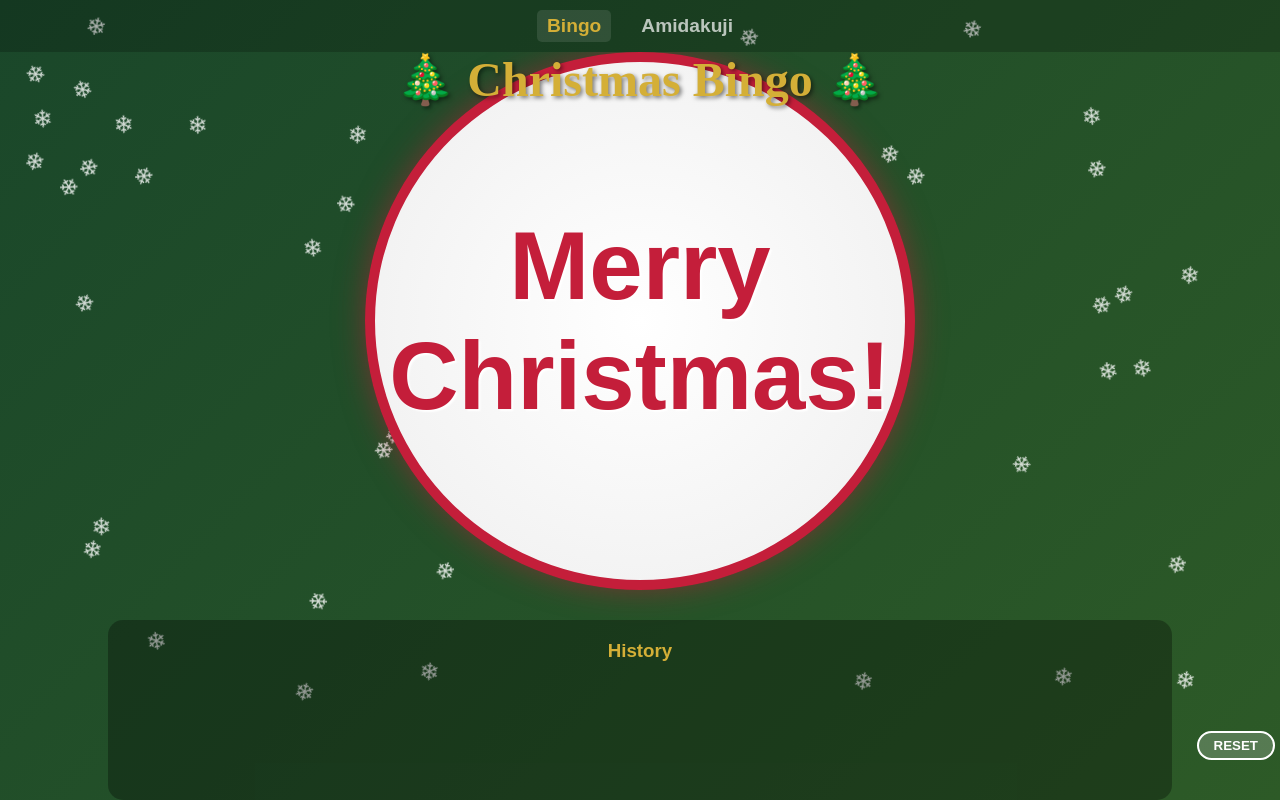
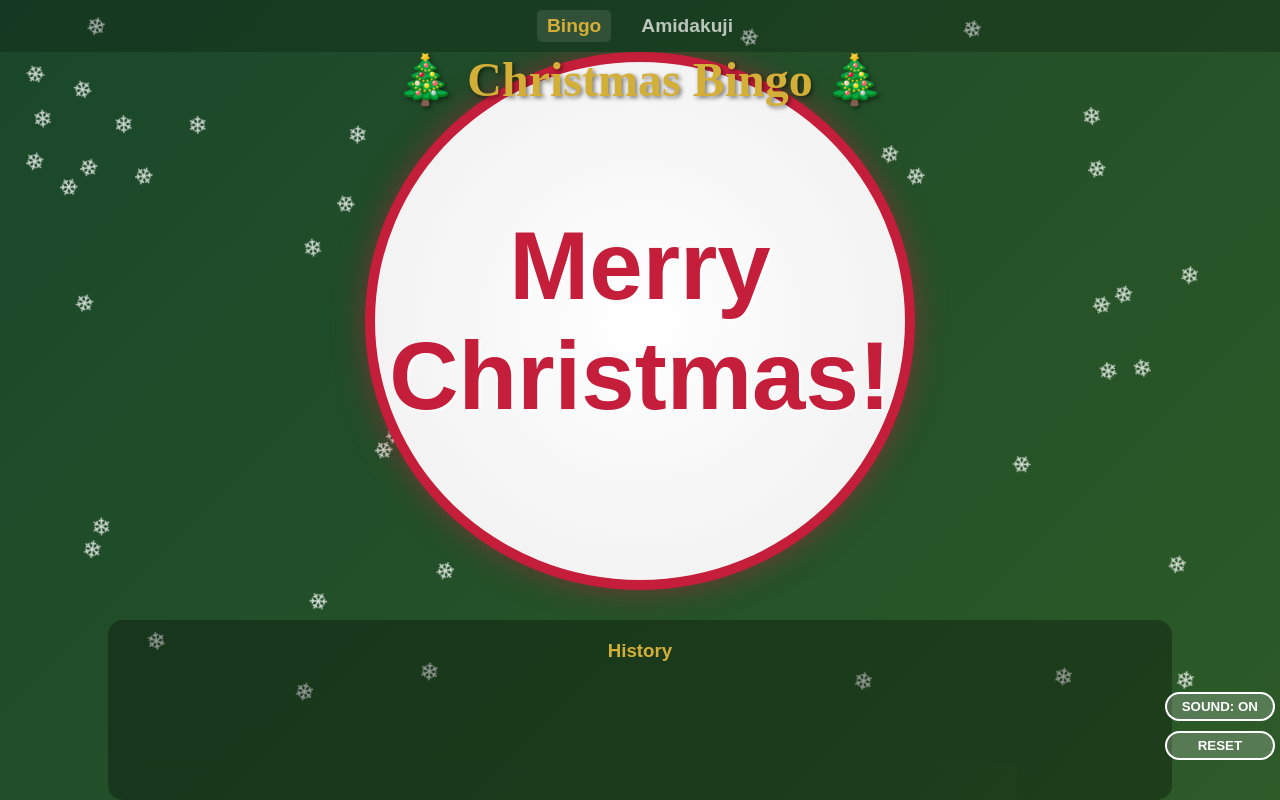
Before and after one commit to yasyasyu/bingo-server, a Vue app in the folder frontend/: page / in a window 1280 px wide. Built offline with nearby package versions, Linux system fonts and the light colour scheme.

Commit message:
feat: 音声機能を追加し、サウンドの有効/無効を切り替えるボタンを実装

```diff
--- a/frontend/src/components/AmidaBoard.vue
+++ b/frontend/src/components/AmidaBoard.vue
@@ -15,8 +15,15 @@ const lastResultIndices = ref<Set<number>>(new Set())
 const revealedIndices = ref<Set<number>>(new Set())
 const resultMap = ref<Map<number, number>>(new Map())
 const usedStartIndices = ref<Set<number>>(new Set())
+const isSoundEnabled = ref(true)
 
 const { play: playDrum, stop: stopDrum, playCymbal } = useDrumRoll()
+
+watch(isSoundEnabled, (enabled) => {
+    if (!enabled) {
+        stopDrum()
+    }
+})
 
 const HORIZONTAL_LINES_COUNT = 15
 
@@ -152,14 +159,18 @@ const startAnimation = async (startIndex: number) => {
     const offsets = isDual ? [-3, 3] : [0]
     const lineWidths = isDual ? [6, 6] : [8]
 
-    playDrum(isDual)
+    if (isSoundEnabled.value) {
+        playDrum(isDual)
+    }
 
     const promises = targets.map((idx, i) => animateSinglePath(ctx, idx, colors[i] || '#ff0000', offsets[i] || 0, lineWidths[i] || 5))
     const results = await Promise.all(promises)
 
     stopDrum()
-    await new Promise(resolve => setTimeout(resolve, 500))
-    playCymbal()
+    if (isSoundEnabled.value) {
+        await new Promise(resolve => setTimeout(resolve, 500))
+        playCymbal()
+    }
 
     results.forEach((resIdx, i) => {
         const startIdx = targets[i]
@@ -245,7 +256,13 @@ const getLabel = (index: number) => `No${index + 1}`
         </div>
 
         <div class="controls">
-            <button @click="clearResult" :disabled="isAnimating" class="control-btn">Clear Path</button>
+            <button @click="isSoundEnabled = !isSoundEnabled" class="control-btn"
+                :style="{ opacity: isSoundEnabled ? 1 : 0.6 }">
+                Sound: {{ isSoundEnabled ? 'ON' : 'OFF' }}
+            </button>
+            <button @click="clearResult" :disabled="isAnimating" class="control-btn">
+                RESET
+            </button>
         </div>
     </div>
 </template>
@@ -344,6 +361,8 @@ const getLabel = (index: number) => `No${index + 1}`
 
 .controls {
     display: flex;
+    flex-direction: column;
+    gap: 10px;
     margin-bottom: 30px;
     bottom: 10px;
     right: 5px;
--- a/frontend/src/components/AmidaSetup.vue
+++ b/frontend/src/components/AmidaSetup.vue
@@ -34,7 +34,7 @@ const getLabel = (index: number) => String.fromCharCode(65 + index) // A, B, C,
 <template>
     <div class="setup-panel">
         <h2>Enter Guest Names</h2>
-        <p class="description">運命のスタート地点を決めましょう！ 誰がどのプレゼントを手にするのでしょうか？</p>
+        <p class="description">誰がどのプレゼントを手にするのでしょうか？</p>
         <div class="inputs-row">
             <div v-for="(_item, index) in inputItems" :key="index" class="input-group">
                 <label>{{ getLabel(index) }}</label>
--- a/frontend/src/components/BingoControls.vue
+++ b/frontend/src/components/BingoControls.vue
@@ -1,15 +1,22 @@
 <script setup lang="ts">
 defineProps<{
     isSpinning: boolean
+    isSoundEnabled: boolean
 }>()
 
 defineEmits<{
     (e: 'reset'): void
+    (e: 'update:isSoundEnabled', value: boolean): void
 }>()
 </script>
 
 <template>
     <div class="controls">
+
+        <button @click="$emit('update:isSoundEnabled', !isSoundEnabled)" class="control-btn"
+            :style="{ opacity: isSoundEnabled ? 1 : 0.6 }">
+            Sound: {{ isSoundEnabled ? 'ON' : 'OFF' }}
+        </button>
         <button @click="$emit('reset')" :disabled="isSpinning" class="reset-btn">
             RESET
         </button>
@@ -19,6 +26,8 @@ defineEmits<{
 <style scoped>
 .controls {
     display: flex;
+    flex-direction: column;
+    gap: 10px;
     margin-bottom: 30px;
     bottom: 10px;
     right: 5px;
@@ -46,7 +55,8 @@ button:disabled {
 }
 
 
-.reset-btn {
+.reset-btn,
+.control-btn {
     background: rgba(255, 255, 255, 0.2);
     color: white;
     border: 2px solid white;
--- a/frontend/src/composables/useBingoGame.ts
+++ b/frontend/src/composables/useBingoGame.ts
@@ -8,6 +8,7 @@ const displayText = ref<string | number>('Merry Christmas!')
 const history = ref<number[]>([])
 const isSpinning = ref(false)
 const seed = ref<number | null>(null)
+const isSoundEnabled = ref(true)
 
 export function useBingoGame() {
     const { playBeep, playWin, resumeAudioContext } = useAudio()
@@ -67,7 +68,9 @@ export function useBingoGame() {
                     randomNum = Math.floor(Math.random() * 75) + 1
                 } while (history.value.includes(randomNum))
                 displayText.value = randomNum
-                playBeep()
+                if (isSoundEnabled.value) {
+                    playBeep()
+                }
 
                 // イージング関数で徐々に減速（二次関数的な減速）
                 const easeOut = 1 - Math.pow(1 - progress, 2)
@@ -81,7 +84,9 @@ export function useBingoGame() {
                     currentNumber.value = targetNumber
                     history.value = data.history
                     isSpinning.value = false
-                    playWin()
+                    if (isSoundEnabled.value) {
+                        playWin()
+                    }
                 }, 150)
             }
         }
@@ -96,5 +101,6 @@ export function useBingoGame() {
         seed,
         spin,
         resetGame,
+        isSoundEnabled
     }
 }
--- a/frontend/src/composables/useDrumRoll.ts
+++ b/frontend/src/composables/useDrumRoll.ts
@@ -65,7 +65,7 @@ export function useDrumRoll() {
         source.loop = true
 
         const gain = audioContext.value.createGain()
-        gain.gain.value = 0.8
+        gain.gain.value = isLast ? 1.5 : 0.8
 
         source.connect(gain)
         gain.connect(audioContext.value.destination)
--- a/frontend/src/views/BingoView.vue
+++ b/frontend/src/views/BingoView.vue
@@ -11,7 +11,8 @@ const {
     isSpinning,
     seed,
     spin,
-    resetGame
+    resetGame,
+    isSoundEnabled
 } = useBingoGame()
 </script>
 
@@ -24,7 +25,7 @@ const {
 
         <BingoHistory :history="history" />
 
-        <BingoControls :is-spinning="isSpinning" @reset="resetGame" />
+        <BingoControls :is-spinning="isSpinning" v-model:is-sound-enabled="isSoundEnabled" @reset="resetGame" />
 
         <div v-if="seed" class="seed-display">Seed: {{ seed }}</div>
     </div>
```
